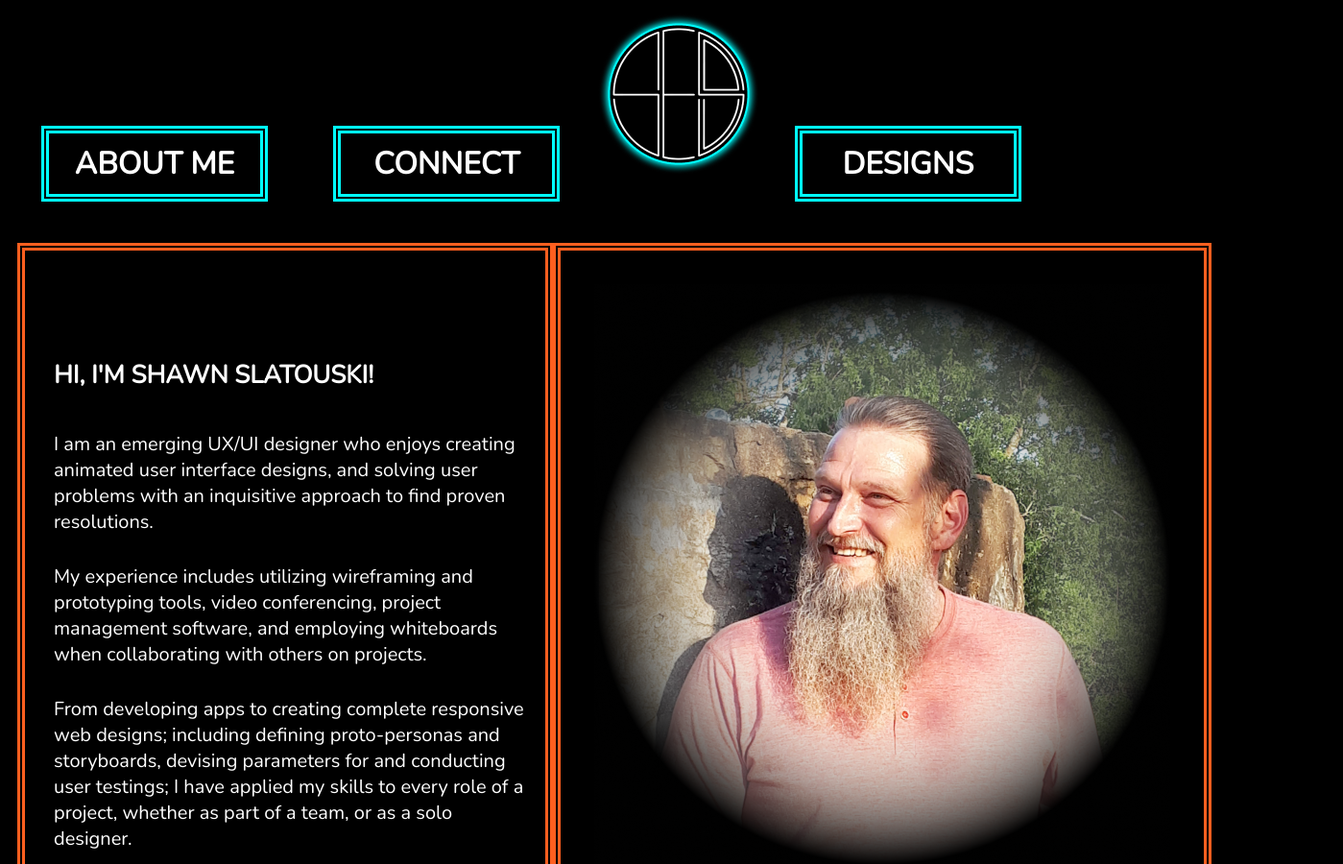
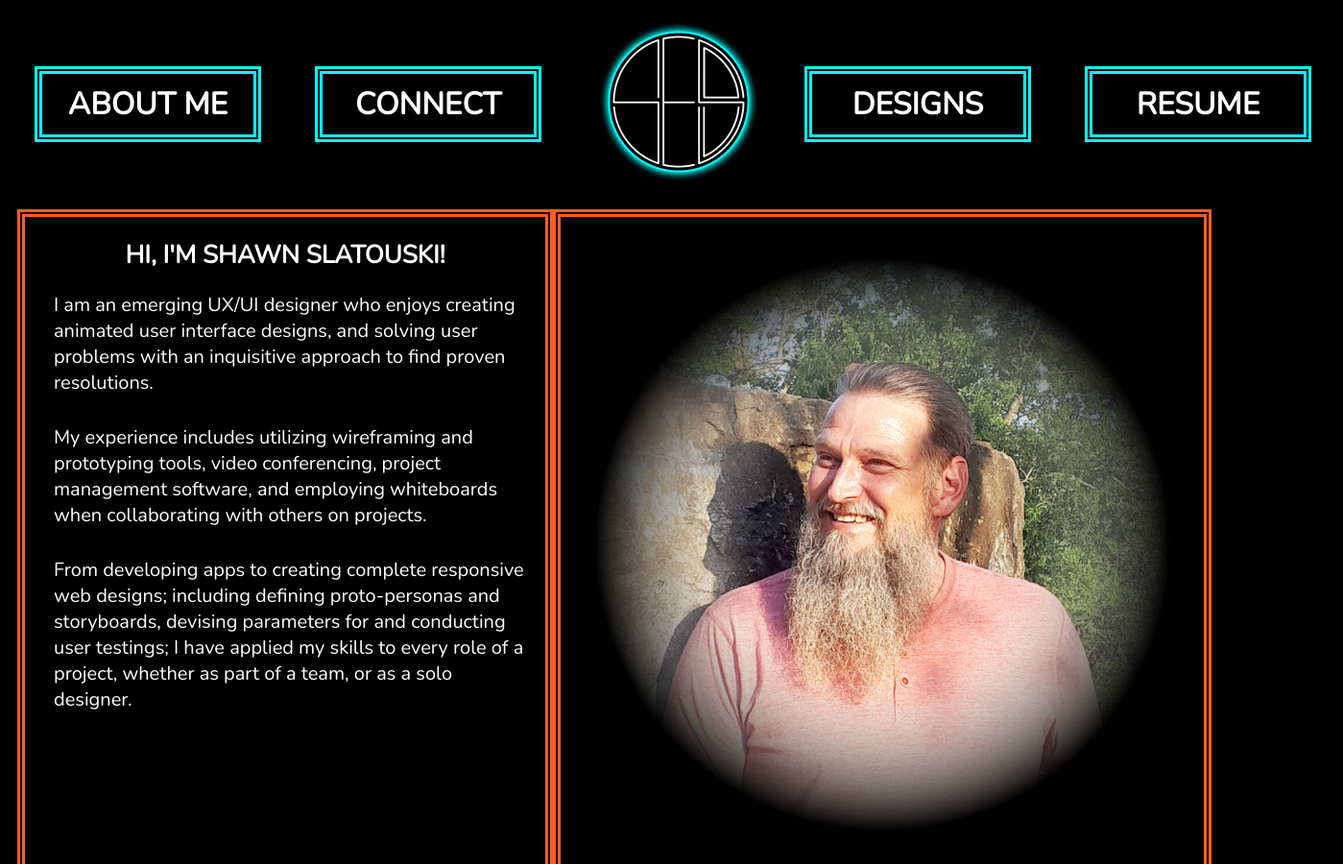
Before and after one commit to sesvisuals/UX_UI_HW_17, a plain HTML site: page index.html in a window 1280 px wide. Shown: the top 900 px of the page at 96% size, 1399 px wide, since content can reach past the window. Drawn offline with nearby package versions, Linux system fonts and the light colour scheme.

Commit message:
Code turn-in

```diff
--- a/css/styles.css
+++ b/css/styles.css
@@ -1,5 +1,4 @@
 body {
-  display: center;
   background-color: black;
   font-family: 'Nunito';
 }
@@ -7,9 +6,6 @@ h1 {
   color: white;
   font-size: 26px;
   font-weight: 800;
-}
-.me {
-  padding: 90px 20px 20px 30px
 }
 h2 {
   color: white;
@@ -28,24 +24,23 @@ p {
 li {
   color: white;
   font-size: 20px;
-  text-align: c;
-  padding: 0px 20px 10px 30px;
+  padding: 10px 20px 10px 30px;
 }
 header {
   display: flex;
-  padding: 5px;
 }
 .navBar {
+  display: flex;
   align-items: center;
-  display: flex;
   background-color: black;
 }
 .topNavbar {
+  display: flex;
   align-items: center;
   list-style-type: none;
   margin: auto;
   padding: 0;
-  height: 225px;
+  height: 200px;
   font-size: 32px;
   font-weight: 800;
   overflow: hidden;
@@ -56,7 +51,7 @@ header {
   text-align: center;
   padding:10px 10px;
   border: #00FFFF double 8px;
-  margin: 30px;
+  margin: 28px;
 }
 a {
   float: center;
@@ -70,14 +65,21 @@ a {
 .hiIm {
   display: flex;
   padding: 10px;
+  margin: auto;
 }
 .ss {
   align-items: left;
   height: 675px;
   width: 675px;
   border: #FF5F1F double 8px;
-
 }
+.ss h1 {
+  display: flex;
+  justify-content: center;
+}
+/* .me {
+  padding: 90px 20px 20px 30px
+} */
 .photo {
   align-items: right;
   border: #FF5F1F double 8px;
--- a/index.html
+++ b/index.html
@@ -8,8 +8,7 @@
     </head>
     <body>
       <header>
-        </div class="navBar">
-          <nav>
+          <nav class="navBar">
             <ul class="topNavbar">
             <li class="navPage">
               <a>ABOUT ME</a>
@@ -17,7 +16,9 @@
             <li class="navPage">
               <a>CONNECT</a>
             </li>
+            <li>
             <img class="logo" src="images/logo.png">
+          </li>
             <li class="navPage">
               <a>DESIGNS</a>
             </li>
@@ -26,7 +27,6 @@
             </li>
             </ul>
           </nav>
-        </div>
       </header>
       <section class="hiIm">
         <div class="ss">
@@ -107,16 +107,17 @@
           </div>
       </section>
       <footer>
-        </div class="navBar">
-          <nav>
+        <nav class="navBar">
           <ul class="topNavbar">
           <li class="navPage">
-              <a class="active">ABOUT ME</a>
+            <a>ABOUT ME</a>
           </li>
           <li class="navPage">
             <a>CONNECT</a>
           </li>
+          <li>
           <img class="logo" src="images/logo.png">
+        </li>
           <li class="navPage">
             <a>DESIGNS</a>
           </li>
@@ -125,7 +126,6 @@
           </li>
           </ul>
         </nav>
-        </div>
          </footer>
     </body>
   </html>
```
Lines whose indentation alone changed are shown as unchanged.
